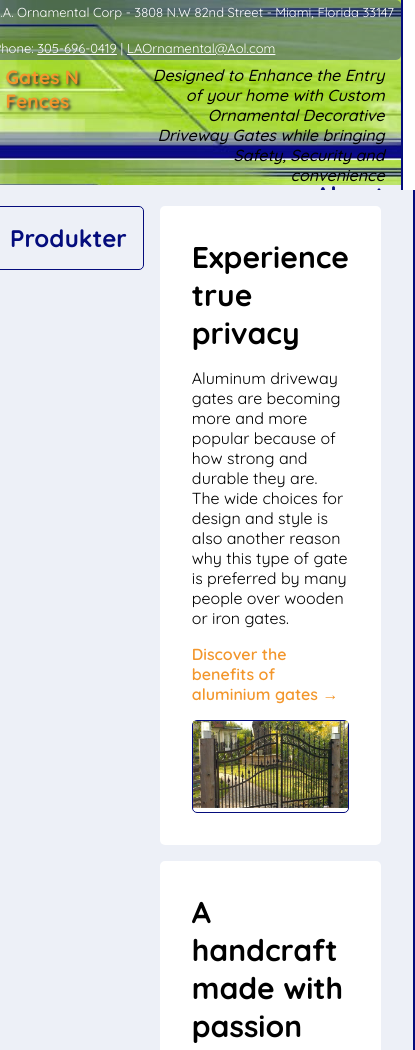
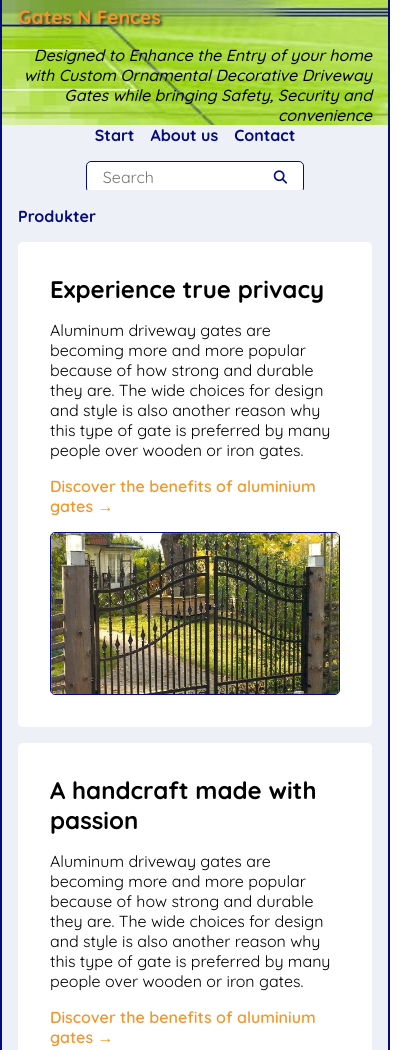
Before and after one commit to hannakinnander/gor-om-mig, a website: page index.html in a window 390 px wide. Shown: the top 1050 px of the page, 415 px wide, since content can reach past the window. Drawn offline with Linux system fonts and the light colour scheme.

Commit message:
made it kind of responsive but is not so satisfied with the result

```diff
--- a/index.html
+++ b/index.html
@@ -26,12 +26,16 @@
             </div>
         </div>
         <nav class="header-menu">
-            <a href="index.html">Start</a>
+            <div class="header-menu-links">
+                <a href="index.html">Start</a>
+                <a href="#">About us</a>
+                <a href="#" class="contact-link">Contact</a>
+            </div>
             <div class="search">
-                <input type="text" placeholder="What are you looking for?">
+                <input type="text" placeholder="Search">
                 <button><i class="fa-solid fa-magnifying-glass"></i></button>
             </div>
-            <a href="">About us</a>
+
         </nav>
     </header>
     <div class="main-content">
--- a/src/_media.scss
+++ b/src/_media.scss
@@ -1,14 +1,101 @@
 @use "./general-mixins" as *;
 @use "./variables" as *;
 
-@media (max-width: 1400px) {
+@mixin common-device-styling {
+    header {
+        max-width: 100dvw;
+    }
+    .main-content {
+        max-width: 100dvw;
+    }
     article {
+    flex-direction: column;
+    .text-content {
+        flex: 0;
+    }
+    .img-div {
+        flex: 1;
+    }
+    }
+}
+@media (max-width: 1100px) {
+    @include common-device-styling;
+
+    .main-content {
+        .product-menu {
+        width: 200px;
+    }
+
+    }
+
+    .all-products {
+        .category-name {
+            font-size: 1rem;
+        }
+        .dropdown-content a {
+            font-size: small;
+        }
+    }
+    }
+
+
+@media (max-width: 703px) {
+    // header {
+    //     height: auto;
+    // }
+    .contact-information {
+        display: none;
+    }
+    .logo-and-slogan-div {
         flex-direction: column;
+        gap: 1rem;
+    }
+    .header-menu {
+        .search {
+            flex: 0;
+        }
+        a {
+            font-size: 1rem;
+        }
+    }
+    .header-menu .header-menu-links .contact-link {
+            display: block;
+        }
+
+    .main-content {
+        flex-direction: column;
+        gap: 1rem;
+    }
+
+    main {
+        width: 100%;
+        padding: 0;
+    }
+
+    .product-menu {
+        border: none;
+        padding: 0;
+
+        h2 {
+            font-size: 1rem;
+        }
+    }
+    .all-products {
+        display: none;
+    }
+
+    article .text-content {
+        h3 {
+            font-size: 24px;
+        }
     }
 }
 
 @media (max-width: 600px) {
-    .all-products {
-        display: none;
+    .header-menu {
+        flex-direction: column;
+        gap: 1rem;
+        height: auto;
     }
-}
+
+    }
--- a/src/components/_header.scss
+++ b/src/components/_header.scss
@@ -4,10 +4,12 @@
 body {
     @include make-flex-column;
     align-items: center;
+    min-height: 100dvh;
 }
 
 header {
     background-image: url('/img/header-1300x160.jpg');
+    background-repeat: no-repeat;
     max-width: 1300px;
     height: 190px;
     @include make-flex-column;
@@ -49,7 +51,7 @@ header {
         font-weight: 700;
     }
     .slogan-div {
-        width: 70%;
+        flex: 1;
         .slogan {
             font-size: clamp(1rem, 2vw, 20px);
             text-align: end;
@@ -63,10 +65,17 @@ header {
     max-width: 1300px;
     @include make-flex;
     justify-content: space-between;
-    gap: 1rem;
+    // gap: 1rem;
     align-items: center;
     background-color: $grey-color;
-
+    .header-menu-links {
+        @include make-flex;
+        padding: 0;
+        gap: 1rem;
+        .contact-link {
+            display: none;
+        }
+    }
     a {
         color: $blue-color;
         font-size: 1.5rem;
--- a/src/components/_main-content.scss
+++ b/src/components/_main-content.scss
@@ -3,20 +3,20 @@
 
 .main-content {
     @include make-flex;
+    gap: 1rem;
     @include sideborder;
     max-width: 1300px;
+    min-height: 100dvh;
     padding-top: 1rem;
-    justify-content: space-between;
     background-color: $grey-color;
 }
 
 .product-menu {
-
     @include rounded-blue-border;
-    width: fit-content;
+    width: 250px;
     height: fit-content;
     padding: 1rem;
-    flex: 1;
+    // flex: 1;
     h2 {
         color: $blue-color;
     }
@@ -45,10 +45,9 @@
         font-size: 1rem;
         list-style: none;
         display: none;
-        li {
-        margin-top: 5px;
-    }
-
+            li {
+                margin-top: 5px;
+            }
     }
     .dropdown:hover {
         .dropdown-content{
@@ -57,41 +56,40 @@
     }
 }
 main {
-    flex: 4;
-    @include make-flex;
-    flex-wrap: wrap;
-    gap: 1rem;
+    flex: 1;
 }
 article {
     @include rounded-no-border;
     @include make-flex;
+    padding: 2rem;
+    margin-bottom: 1rem;
     gap: 1rem;
-    flex-wrap: wrap;
-    padding: 2rem;
     background-color: white;
+    height: fit-content;
  .text-content {
-
     h3 {
         font-size: 30px;
     }
-    flex:1;
+
     @include make-flex-column;
     gap: 1rem;
-
+    flex: 2;
     a {
         text-decoration: none;
         font-weight: 600;
         color: $orange-color;
     }
  }
+
  .img-div {
     flex: 1;
     @include rounded-blue-border;
+    aspect-ratio: 16 / 9;
+    overflow: hidden;
      img {
         width: 100%;
-        height: auto;
-
+        height: 100%;
+        object-fit: cover;
     }
  }
-
 }
--- a/src/components/_upper-menu.scss
+++ /dev/null
@@ -1,2 +0,0 @@
-@use "../general-mixins.scss" as *;
-@use "../variables" as *;
```
Also changed, not shown: dist/styles.css, src/_general-mixins.scss (line endings or trailing spaces), 1 other file.
